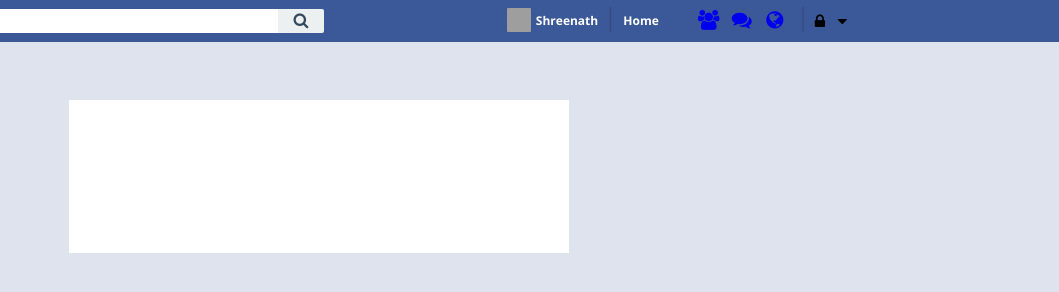
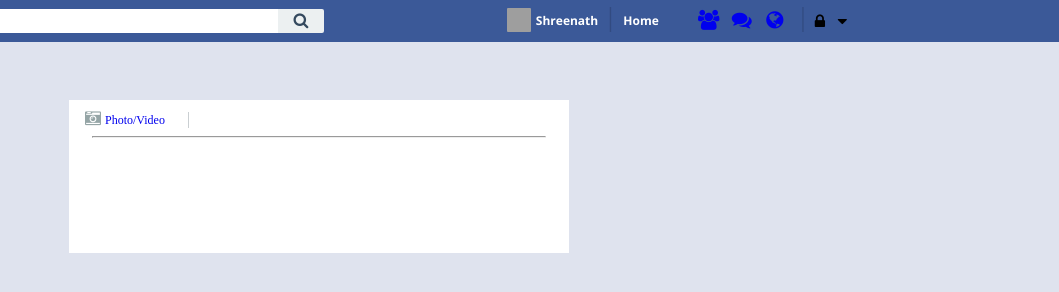
Before and after one commit to shreenath-tewari/social-media, a plain HTML site: page index.html in a window 1280 px wide. Shown: the top 292 px of the page, 221-1280 px from the left. Drawn offline with nearby package versions, Linux system fonts and the light colour scheme; grey boxes are pictures that could not be loaded.

Commit message:
Post Section Updated

```diff
--- a/Assets/Stylesheets/style.css
+++ b/Assets/Stylesheets/style.css
@@ -291,6 +291,7 @@ html body {
 }
 
 .container-body .news-feed {
+    padding: 12px 0 0 12px;
 }
 
 .container-body .news-feed .post {
@@ -301,3 +302,46 @@ html body {
     margin: 0 0 10px 0;
     float: left;
 }
+
+.news-feed .post .top-panel {
+    width: 476px;
+    height: 18px;
+    padding: 10px 0 8px 0;
+    margin: 0 12px 0 12px;
+    display: flex;
+    align-items: center;
+}
+
+.photo-link {
+    text-decoration: none;
+}
+
+.post .top-panel .photo {
+    display: inline;
+    width: 100px;
+    height: 18px;
+    padding: 4px 0 4px 4px;
+    margin: 0 2px 0 0;
+}
+
+.post .top-panel .photo:hover {
+    background-color: #eef1f6;
+}
+
+.fa-camera-retro {
+    color: #95a5a6;
+}
+
+.post .top-panel .photo-text {
+    font-size: 12px;
+}
+
+.separator-post {
+    color: #bdc3c7;
+}
+
+.divider {
+    color: #bdc3c7;
+    width: 452px;
+    margin: auto;
+}
--- a/index.html
+++ b/index.html
@@ -77,7 +77,16 @@
             </dv>
             <div class="news-feed">
                 <div class="post">
-
+                    <div class="top-panel">
+                        <div class="photo">
+                            <a href="#" class="photo-link">
+                                <i class="fa fa-camera-retro" aria-hidden="true"></i>
+                                <span class="photo-text">Photo/Video</span>
+                            </a>
+                        </div>
+                        <span class="separator-post">|</span>
+                    </div>
+                    <hr class="divider">
                 </div>
             </div>
             <div class="suggestion">
```
